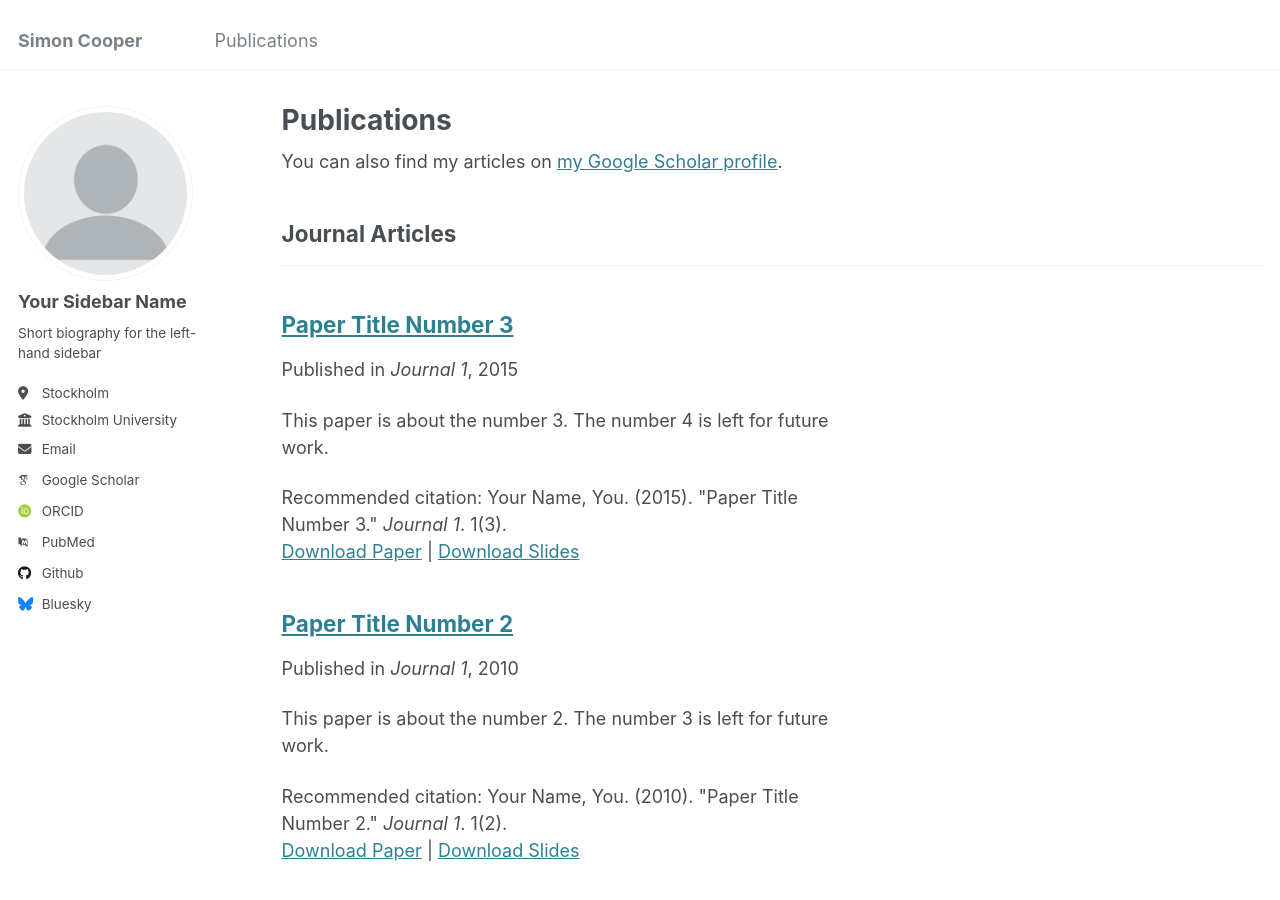
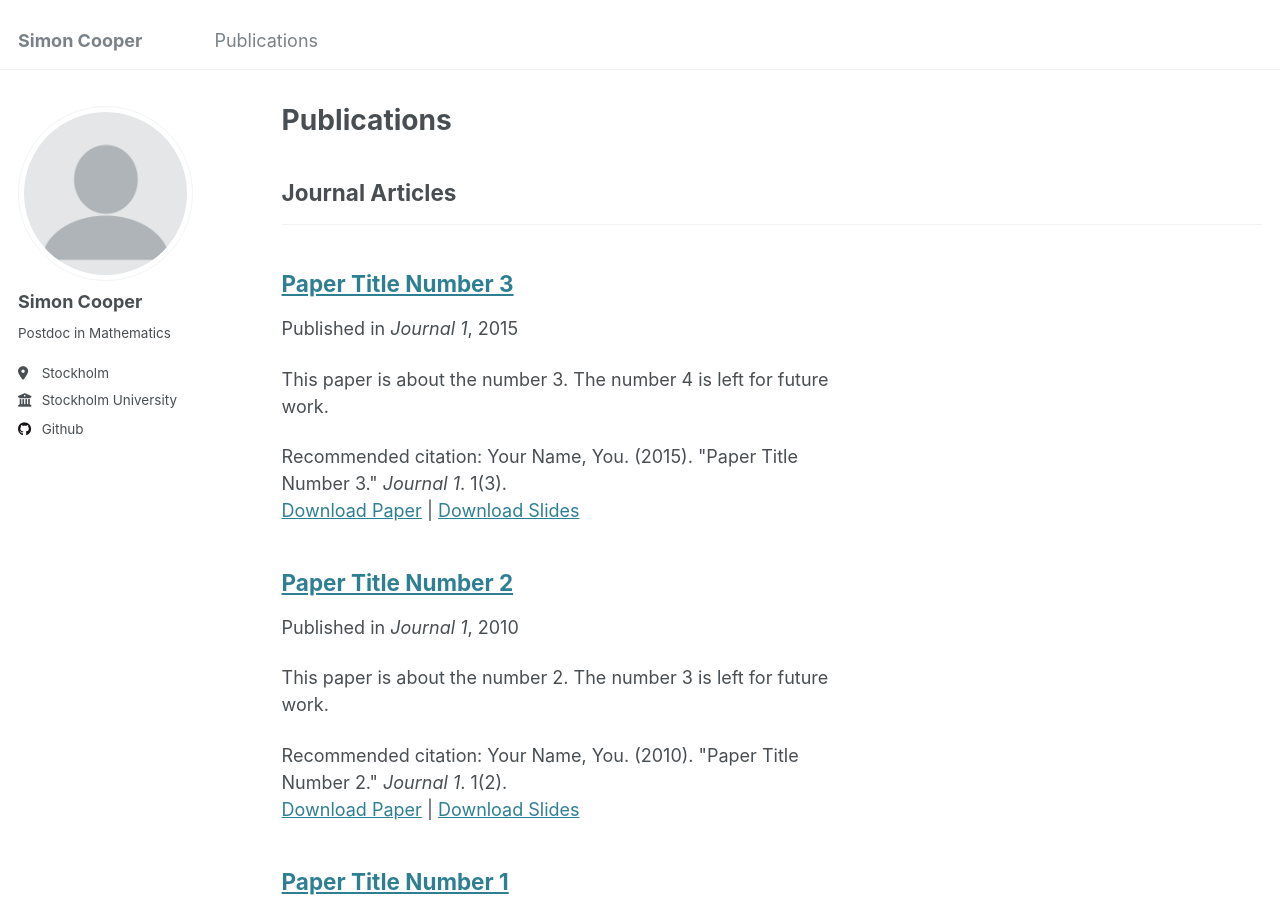
Before and after one commit to s-j-cooper/s-j-cooper.github.io, a Jekyll site: the page built from _pages/publications.html, in a window 1280 px wide and 900 px high. Built offline with Jekyll 4.4.1, drawn with Linux system fonts in a browser that asks for light colours; some web fonts are replaced.

Commit message:
Update _config.yml
Changed author bio.

```diff
--- a/_config.yml
+++ b/_config.yml
@@ -22,21 +22,21 @@ repository               : "s-j-cooper.github.io"
 author:
   # Biographic information
   avatar           : "profile.png"
-  name             : "Your Sidebar Name"
+  name             : "Simon Cooper"
   pronouns         : # example: "she/her"
-  bio              : "Short biography for the left-hand sidebar"
+  bio              : "Postdoc in Mathematics"
   location         : "Stockholm"
   employer         : "Stockholm University"
   uri              : # URL
-  email            : "none@example.org"
+  email            : # "cooper.simonjohn(at)gmail.com"
 
   # Academic websites
   arxiv            : # URL - Update with the correct link to your profile
-  googlescholar    : "https://scholar.google.com/citations?user=PS_CX0AAAAAJ"
+  googlescholar    : # "https://scholar.google.com/citations?user=PS_CX0AAAAAJ"
   impactstory      : # URL
-  orcid            : "http://orcid.org/yourorcidurl"
+  orcid            : # "http://orcid.org/yourorcidurl"
   semantic         : # URL
-  pubmed           : "https://www.ncbi.nlm.nih.gov/pubmed/?term=john+snow"
+  pubmed           : # "https://www.ncbi.nlm.nih.gov/pubmed/?term=john+snow"
   researchgate     : # URL
   scopus           : # URL
 
@@ -49,7 +49,7 @@ author:
   stackoverflow    : # User number or user number and name (i.e., use "1" or "1/jeff-atwood")
 
   # Social media
-  bluesky          : "bsky.app" # Replace this with you Bluesky username
+  bluesky          : # "bsky.app"
   facebook         : # Username
   flickr           : # Username
   foursquare       : # Username
```
